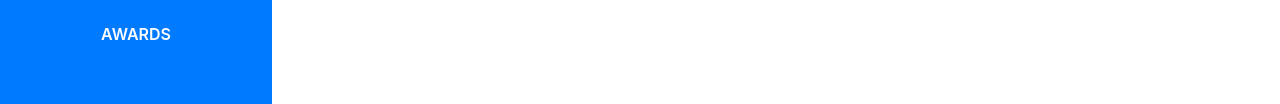
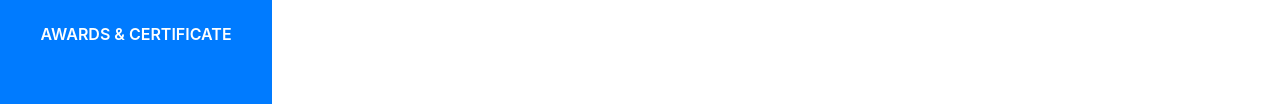
Before and after one commit to bhupen5235/bhupen5235.github.io, a website with bundled scripts: page index.html in a window 1280 px wide. Shown: the part 558-662 px from the top of the page. Built offline with nearby package versions, Linux system fonts and the light colour scheme; a web font is replaced by a local one.

Commit message:
Update index.html

```diff
--- a/index.html
+++ b/index.html
@@ -55,7 +55,7 @@
             <a class="nav-link js-scroll-trigger" href="#interests">Interests</a>
           </li>
           <li class="nav-item">
-            <a class="nav-link js-scroll-trigger" href="#awards">Awards</a>
+            <a class="nav-link js-scroll-trigger" href="#awards">Awards & Certificate</a>
           </li>
         </ul>
       </div>
```
